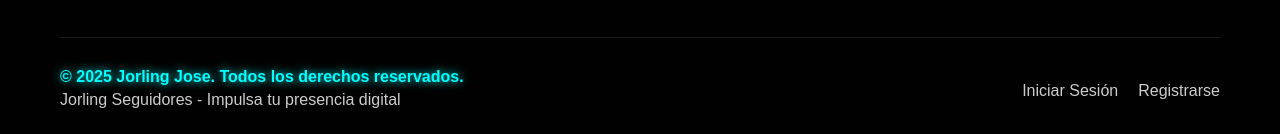
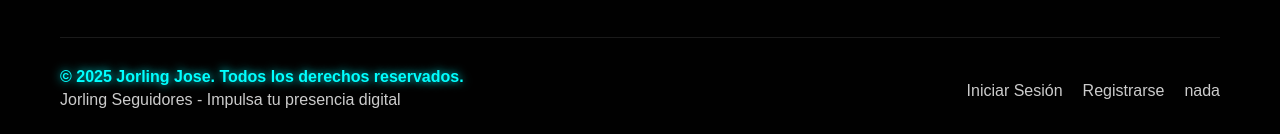
Before and after one commit to RAFADELCRAFT/REAL-YORLING, a website: page index.html in a window 1280 px wide. Shown: the part 3407-3541 px from the top of the page. Drawn offline with Linux system fonts and the light colour scheme.

Commit message:
Actualizar index.html

```diff
--- a/index.html
+++ b/index.html
@@ -369,11 +369,17 @@
                     <a href="#" onclick="showLogin()">Iniciar Sesión</a>
                     <a href="#" onclick="showRegister()">Registrarse</a>
 
+
+
+<a HREF="admin.html">nada</a>
+
                 </div>
             </div>
         </div>
     </footer>
 
     <script src="script.js"></script>
+
+
 </body>
 </html>
```
